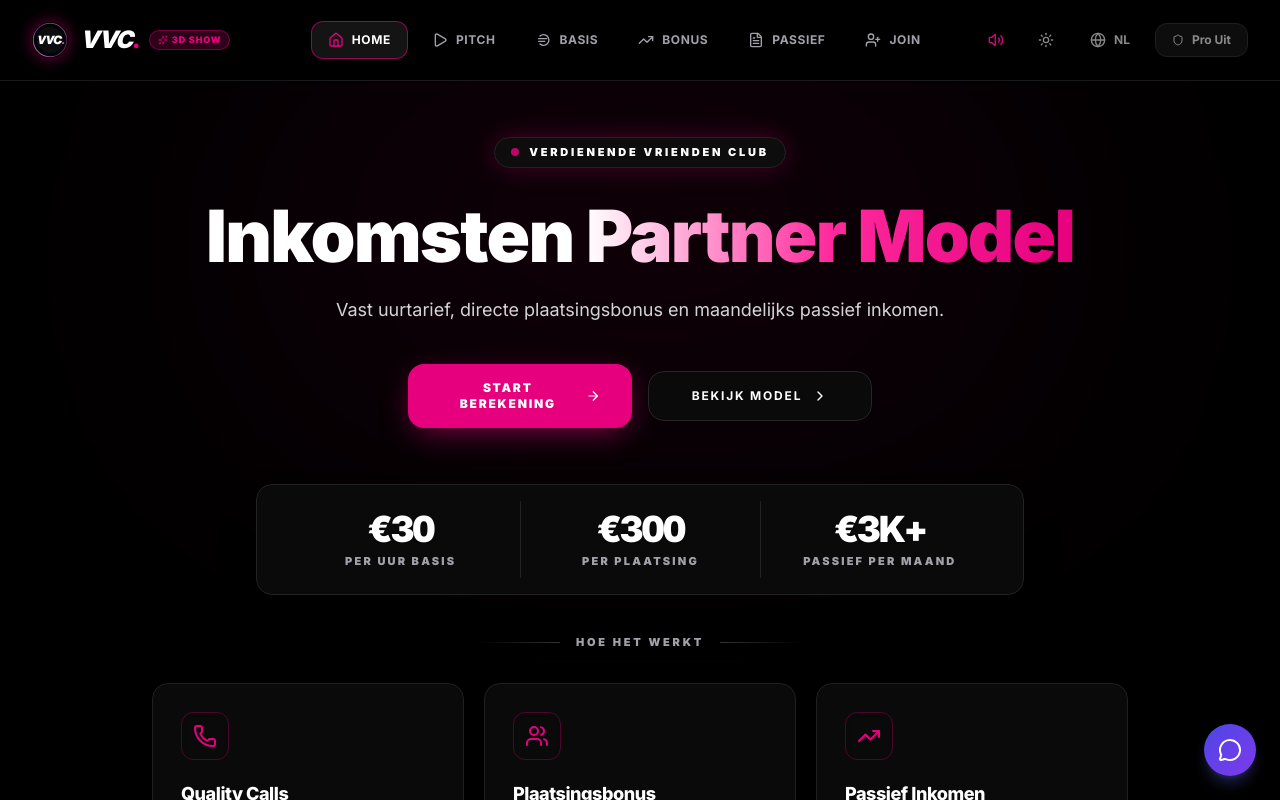
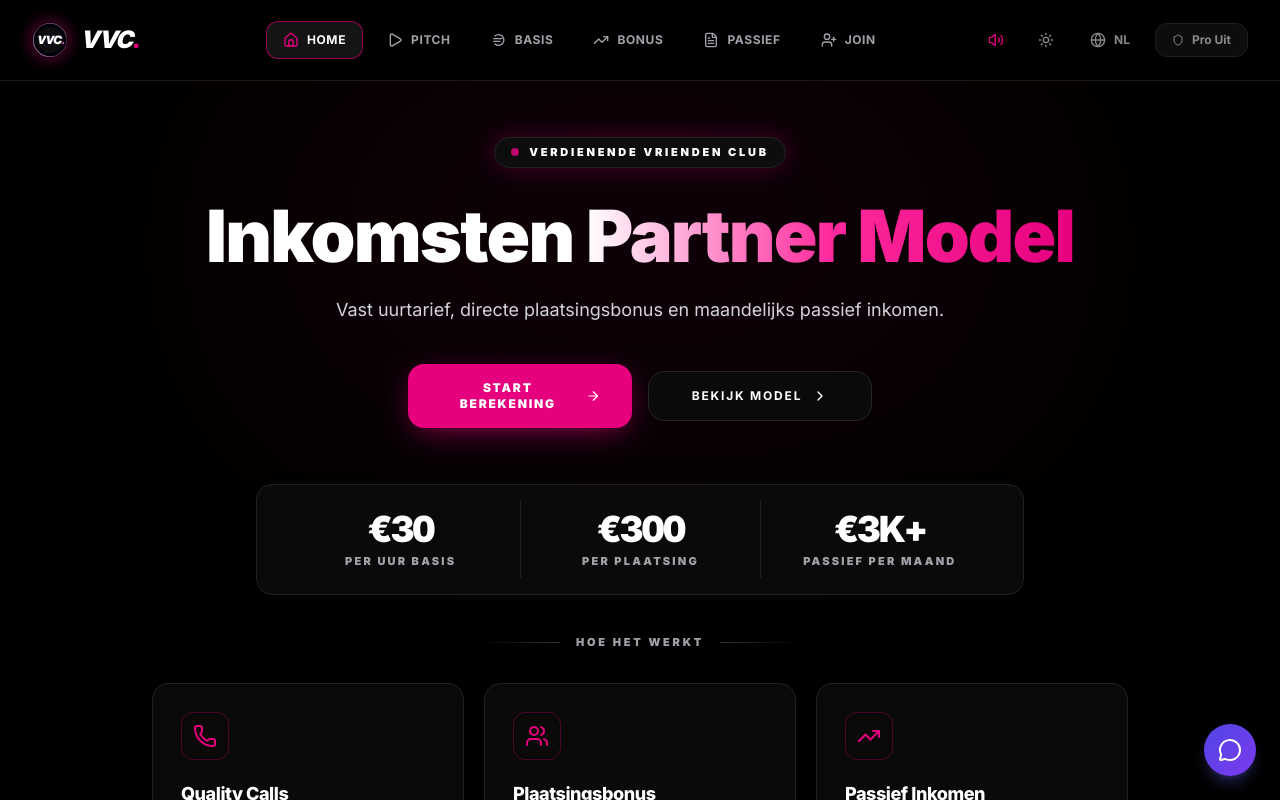
Before and after one commit to JamalDrenthe/verdienende-vrienden-club-pitchtool, a React (Vite) app: page / in a window 1280 px wide. Shown: the top 800 px of the page. Built offline with nearby package versions, Linux system fonts and the light colour scheme.

Commit message:
fix(ui): remove 3D show badge from navbar and clean up simulation labels

```diff
--- a/components/Navbar.tsx
+++ b/components/Navbar.tsx
@@ -1,5 +1,5 @@
 import React, { useState } from 'react';
-import { Home, Share2, FileText, Play, TrendingUp, UserPlus, Menu, X, Globe, Moon, Sun, Shield, Volume2, VolumeX, Sparkles } from 'lucide-react';
+import { Home, Share2, FileText, Play, TrendingUp, UserPlus, Menu, X, Globe, Moon, Sun, Shield, Volume2, VolumeX } from 'lucide-react';
 import { PageView, Language } from '../types';
 import { translations } from '../translations';
 import { sfx } from '../lib/soundFx';
@@ -66,15 +66,9 @@ export const Navbar: React.FC<NavbarProps> = ({
               alt="VVC Logo"
               className="w-9 h-9 rounded-full shadow-[0_0_16px_rgba(230,0,126,0.5)] group-hover:scale-105 transition-transform shrink-0"
             />
-            <div className="flex items-center gap-2">
-              <div className="flex items-center">
-                <span className="font-black italic text-2xl tracking-tighter text-slate-900 dark:text-white">VVC</span>
-                <span className="text-[#e6007e] font-black text-2xl leading-none">.</span>
-              </div>
-              <span className="inline-flex items-center gap-1 px-2 py-0.5 rounded-full text-[9px] font-black uppercase tracking-widest bg-[#e6007e]/20 text-[#e6007e] border border-[#e6007e]/40 shadow-sm">
-                <Sparkles className="w-2.5 h-2.5 animate-pulse" />
-                3D SHOW
-              </span>
+            <div className="flex items-center">
+              <span className="font-black italic text-2xl tracking-tighter text-slate-900 dark:text-white">VVC</span>
+              <span className="text-[#e6007e] font-black text-2xl leading-none">.</span>
             </div>
           </div>
 
--- a/pages/Passief.tsx
+++ b/pages/Passief.tsx
@@ -295,7 +295,7 @@ export const Passief: React.FC<PassiefProps> = ({
             <div className="p-6 sm:p-8 border-b border-[#1c1c1c] flex flex-col sm:flex-row justify-between sm:items-center gap-4">
               <div>
                 <div className="flex items-center gap-2 mb-1.5">
-                  <span className="text-xs font-black uppercase tracking-[0.2em] text-[#e6007e]">3D Live Simulatie</span>
+                  <span className="text-xs font-black uppercase tracking-[0.2em] text-[#e6007e]">Live Simulatie</span>
                   <span className="w-2 h-2 rounded-full bg-[#e6007e] animate-ping" />
                 </div>
                 <h3 className="font-black text-xl sm:text-2xl text-white tracking-tight">{t.graphTitle}</h3>
```
